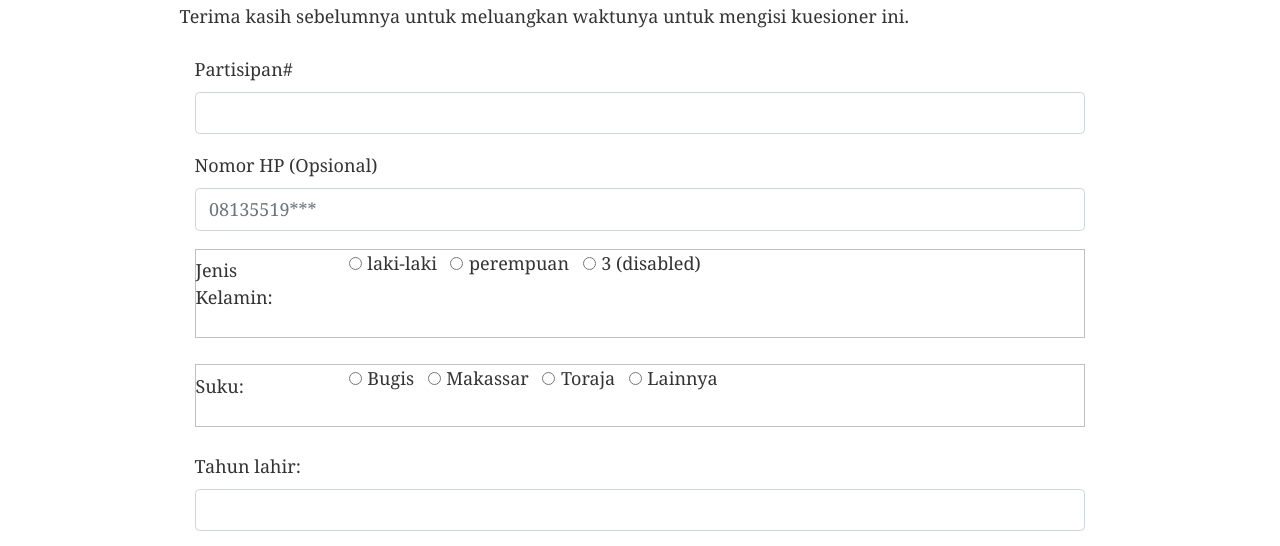
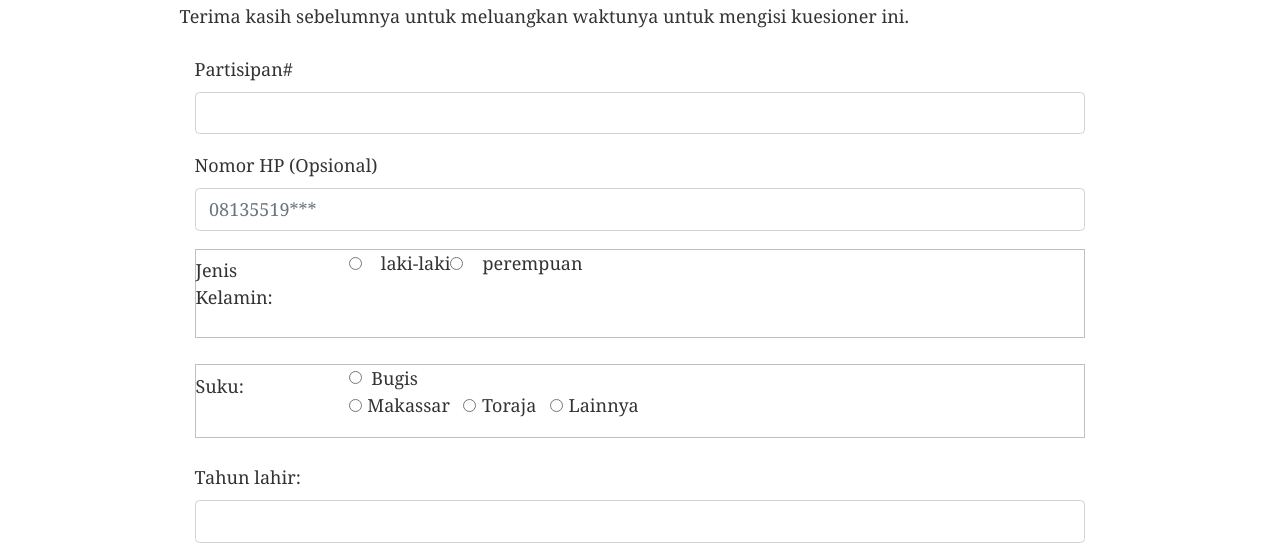
Before and after one commit to 777uliahshafar/formikform-templ, a Gatsby site: page / in a window 1280 px wide. Shown: the part 238-784 px from the top of the page. Built offline with nearby package versions, Linux system fonts and the light colour scheme; Gatsby itself is replaced by a stand-in of ours.

Commit message:
form select data

```diff
--- a/src/pages/index.js
+++ b/src/pages/index.js
@@ -11,8 +11,6 @@ const IndexPage = () => {
   const [formState, setFormState] = useState({
     partisipan: '',
     nomorHp: '',
-    lakilaki: '',
-    perempuan: '',
     suku: '',
     tahunLahir: '',
     job: '',
@@ -96,53 +94,28 @@ const IndexPage = () => {
               <Form.Label column sm={2}>
                 Jenis Kelamin:
               </Form.Label>
-
               <Col sm={10}>
+                <Form.Label>
                   <Form.Check
-                  name="radios"
                     inline
-                  label="laki-laki"
+                    name="gender"
                     type="radio"
                     id="opsilaki"
                     value="laki-laki"
                   />
+                  laki-laki
+                </Form.Label>
+
+                <Form.Label>
                   <Form.Check
                     inline
-                  name="radios"
-                  label="perempuan"
+                    name="gender"
                     type="radio"
                     id="opsiperempuan"
                     value="perempuan"
                   />
-                <Form.Check
-                  inline
-                  type="radio"
-                  label="3 (disabled)"
-                  name="radios"
-                  id="tiga"
-                  value="disabeld"
-                />
-                {/*
-                <Form.Check
-                  inline
-                  type="radio"
-                  label="laki-laki"
-                  name="gender"
-                  id="lakiLaki"
-                  onChange={handleChange}
-                  value={formState.gender}
-                />
-
-                <Form.Check
-                  inline
-                  type="radio"
-                  label="perempuan"
-                  name="gender"
-                  id="perempuan"
-                  onChange={handleChange}
-                  value={formState.gender}
-                />
-                */}
+                  perempuan
+                </Form.Label>
               </Col>
             </Form.Group>
           </fieldset>
@@ -154,7 +127,6 @@ const IndexPage = () => {
               </Form.Label>
               <Col sm="10">
                 <Form.Check
-                  inline
                   type="radio"
                   label="Bugis"
                   name="suku"
```
Lines whose indentation alone changed are shown as unchanged.
